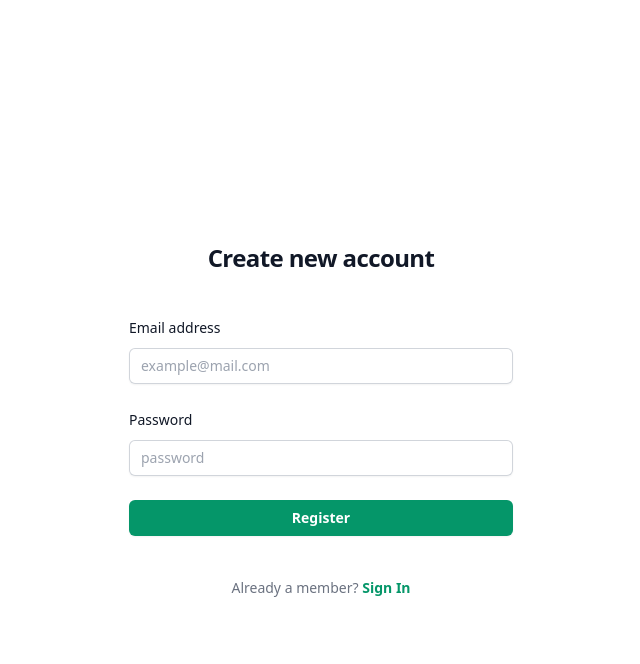
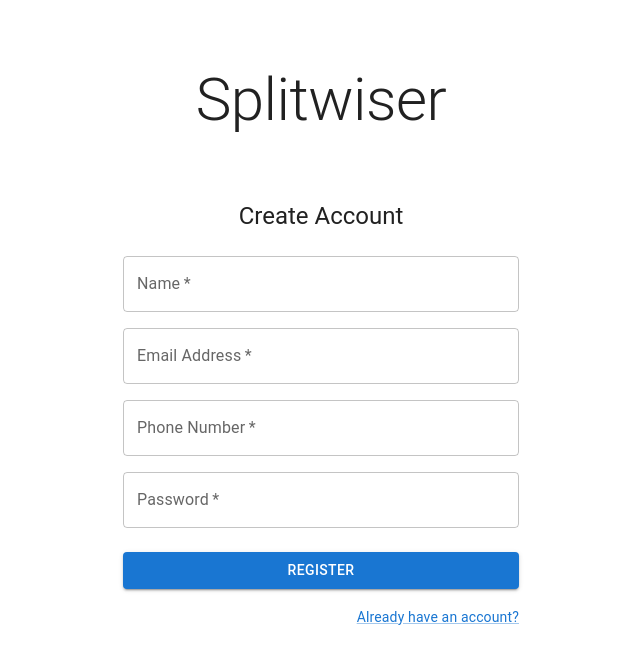
Before and after one commit to venkatkishorp/split_wiser_fe, a Next.js app: page /signup in a window 1280 px wide. Shown: the top 664 px of the page, without its empty margins (319-959 px from the left). Built offline with nearby package versions, Linux system fonts and the light colour scheme; no server answers.

Commit message:
Material UI infusion

```diff
--- a/src/app/api/firebase/auth/signin.js
+++ b/src/app/api/firebase/auth/signin.js
@@ -1,4 +1,4 @@
-import firebase_app from "../config";
+import {firebase_app} from "../config";
 import { signInWithEmailAndPassword, getAuth } from "firebase/auth";
 
 const auth = getAuth(firebase_app);
--- a/src/app/api/firebase/auth/signup.js
+++ b/src/app/api/firebase/auth/signup.js
@@ -1,4 +1,4 @@
-import firebase_app from "../config";
+import { firebase_app } from "../config";
 import { createUserWithEmailAndPassword, getAuth } from "firebase/auth";
 
 const auth = getAuth(firebase_app);
@@ -24,4 +24,4 @@ async function signUp(req) {
         }
     }
 }
-export {signUp};
+export { signUp };
--- a/src/app/api/firebase/config.js
+++ b/src/app/api/firebase/config.js
@@ -1,4 +1,6 @@
 import { initializeApp } from "firebase/app";
+import { getFirestore, collection } from 'firebase/firestore';
+import { getStorage, ref} from 'firebase/storage';
 
 const firebaseConfig = {
     apiKey: process.env.NEXT_PUBLIC_FIREBASE_API_KEY,
@@ -10,8 +12,11 @@ const firebaseConfig = {
     measurementId: process.env.NEXT_PUBLIC_FIREBASE_MEASUREMENT_ID
 };
 
-
 // Initialize Firebase
 const firebase_app = initializeApp(firebaseConfig);
+const db = getFirestore(firebase_app);
+const storage = getStorage(firebase_app);
 
-export default firebase_app;
+const firebaseCollection = collection;
+
+export { firebase_app, db, storage, firebaseCollection, ref };
--- /dev/null
+++ b/src/app/api/userSetup.js
@@ -0,0 +1,33 @@
+import { firebase_app } from "./firebase/config";
+import { collection, addDoc, serverTimestamp } from 'firebase/firestore';
+import { db, firebaseCollection, storage } from './firebase/config'
+
+// const auth = getAuth(firebase_app);
+
+async function userSetup(req) {
+    const userId = req.userId;
+    const userName = req.name;
+    const userPhone = req.phone;
+    const userEmail = req.email;
+
+    try {
+        const result = await addDoc(firebaseCollection(db, 'UserDetails'), {
+            'uId': userId,
+            'name': userName,
+            'phno': userPhone,
+            'email': userEmail
+        });
+
+        return result;
+    }
+     catch (error) {
+        console.log('Error occured at user setup: ', e);
+
+        return {
+            "operationType": "userSetupError",
+            "error": e
+        }
+     }
+}
+
+export { userSetup };
--- a/src/app/page.js
+++ b/src/app/page.js
@@ -1,18 +1,9 @@
-import Image from "next/image";
-
-export default function Home() {
+function page() {
     return (
-        <main className="flex min-h-full flex-col justify-center px-6 py-12 lg:px-8">
-            <div className="space-y-6 sm:mx-auto sm:w-full sm:max-w-sm text-center">
-                <div>
-                    <p class="text-lg font-semibold">Welcome! Splitwise but Wiser!</p>
-                </div>
-                <div>
-                    <a href="/signup">
-                        <button className="flex w-full justify-center rounded-md bg-emerald-600 px-3 py-1.5 text-sm font-semibold leading-6 text-white shadow-sm hover:bg-emerald-500 focus-visible:outline focus-visible:outline-2 focus-visible:outline-offset-2 focus-visible:outline-emerald-600">Get started</button>
-                    </a>
-                </div>
-            </div>
-        </main>
+        <div>
+            <a href='/signup'>Get started</a>
+        </div>
     );
 }
+
+export default page;
--- a/src/app/signin/page.js
+++ b/src/app/signin/page.js
@@ -3,6 +3,21 @@ import React from "react";
 import { useRouter } from 'next/navigation';
 import { signIn } from "../api/firebase/auth/signin";
 import Alert from '@mui/material/Alert';
+import {
+    Container,
+    TextField,
+    Button,
+    Typography,
+    Grid,
+    Box,
+    Avatar,
+    CssBaseline,
+    Link
+  } from '@mui/material';
+import LockOutlinedIcon from '@mui/icons-material/LockOutlined';
+import { createTheme, ThemeProvider } from '@mui/material/styles';
+
+const theme = createTheme();
 
 function Page() {
     const [email, setEmail] = React.useState('');
@@ -36,46 +51,81 @@ function Page() {
 
     return (
         <>
-            { signinError ? <Alert severity="error">Check your email or password!</Alert> : <></> }
+            { signinError && <Alert severity="error">Check your email or password!</Alert> }
 
-            <div class="flex min-h-full flex-col justify-center px-6 py-12 lg:px-8">
-                <div class="sm:mx-auto sm:w-full sm:max-w-sm">
-                    {/* <img class="mx-auto h-10 w-auto" src="https://tailwindui.com/img/logos/mark.svg?color=emerald&shade=600" alt="Your Company"/> */}
-                    <h2 class="mt-10 text-center text-2xl font-bold leading-9 tracking-tight text-gray-900">Sign in to your account</h2>
-                </div>
-
-                <div class="mt-10 sm:mx-auto sm:w-full sm:max-w-sm">
-                    <form class="space-y-6"  onSubmit={handleForm} method="POST">
-                        <div>
-                            <label for="email" class="block text-sm font-medium leading-6 text-gray-900">Email address</label>
-                            <div class="mt-2">
-                                <input id="email" name="email" type="email" placeholder="example@mail.com" onChange={(e) => setEmail(e.target.value)} autocomplete="email" required class="block w-full rounded-md border-0 py-1.5 text-gray-900 shadow-sm ring-1 ring-inset ring-gray-300 placeholder:text-gray-400 focus:ring-2 focus:ring-inset focus:ring-emerald-600 sm:text-sm sm:leading-6"/>
-                            </div>
-                        </div>
-
-                        <div>
-                            <div class="flex items-center justify-between">
-                                <label for="password" class="block text-sm font-medium leading-6 text-gray-900">Password</label>
-                                <div class="text-sm">
-                                    <a href="#" class="font-semibold text-red-600 hover:text-red-500">Forgot password?</a>
-                                </div>
-                            </div>
-                            <div class="mt-2">
-                                <input id="password" name="password" type="password" placeholder="password" onChange={(e) => setPassword(e.target.value)} autocomplete="current-password" required class="block w-full rounded-md border-0 py-1.5 text-gray-900 shadow-sm ring-1 ring-inset ring-gray-300 placeholder:text-gray-400 focus:ring-2 focus:ring-inset focus:ring-emerald-600 sm:text-sm sm:leading-6"/>
-                            </div>
-                        </div>
-
-                        <div>
-                            <button type="submit" class="flex w-full justify-center rounded-md bg-emerald-600 px-3 py-1.5 text-sm font-semibold leading-6 text-white shadow-sm hover:bg-emerald-500 focus-visible:outline focus-visible:outline-2 focus-visible:outline-offset-2 focus-visible:outline-emerald-600">Sign in</button>
-                        </div>
-                    </form>
-
-                    <p class="mt-10 text-center text-sm text-gray-500">
-                        Not a member?
-                        <a href="/signup" class="font-semibold leading-6 text-emerald-600 hover:text-emerald-500"> Register</a>
-                    </p>
-                </div>
-            </div>
+            <ThemeProvider theme={theme}>
+                <Container component="main" maxWidth="xs">
+                    <Box
+                        sx={{
+                            marginTop: 8,
+                            display: 'flex',
+                            flexDirection: 'column',
+                            alignItems: 'center',
+                        }}
+                        >
+                            <Typography variant="h2">
+                                Splitwiser
+                            </Typography>
+                    </Box>
+                    <CssBaseline />
+                    <Box
+                        sx={{
+                            marginTop: 8,
+                            display: 'flex',
+                            flexDirection: 'column',
+                            alignItems: 'center',
+                        }}
+                        >
+                        {/* <Avatar sx={{ m: 1, bgcolor: 'secondary.main' }}>
+                            <LockOutlinedIcon />
+                        </Avatar> */}
+                        <Typography component="h1" variant="h5">
+                            Sign in
+                        </Typography>
+                        <Box component="form" onSubmit={handleForm} sx={{ mt: 1 }}>
+                            <TextField
+                                variant="outlined"
+                                margin="normal"
+                                required
+                                fullWidth
+                                id="email"
+                                label="Email Address"
+                                name="email"
+                                autoComplete="email"
+                                autoFocus
+                                onChange={(e) => setEmail(e.target.value)}
+                                />
+                            <TextField
+                                variant="outlined"
+                                margin="normal"
+                                required
+                                fullWidth
+                                name="password"
+                                label="Password"
+                                type="password"
+                                id="password"
+                                autoComplete="current-password"
+                                onChange={(e) => setEmail(e.target.value)}
+                                />
+                            <Button
+                                type="submit"
+                                fullWidth
+                                variant="contained"
+                                sx={{ mt: 3, mb: 2 }}
+                                >
+                                Sign In
+                            </Button>
+                            <Grid container justifyContent="flex-end">
+                            <Grid item>
+                                <Link href="/signup" variant="body2">
+                                    Don't have an account yet?
+                                </Link>
+                            </Grid>
+                        </Grid>
+                        </Box>
+                    </Box>
+                </Container>
+            </ThemeProvider>
         </>
     );
 }
--- a/src/app/signup/page.js
+++ b/src/app/signup/page.js
@@ -2,20 +2,36 @@
 import React from "react";
 import { useRouter } from 'next/navigation'
 import { stringify } from "postcss";
-// import { signUp } from 'api/firebase/auth/signup/page';
 import { signUp } from "../api/firebase/auth/signup";
+import { userSetup } from "../api/userSetup";
 import Alert from '@mui/material/Alert';
+import {
+    Container,
+    TextField,
+    Button,
+    Typography,
+    Grid,
+    Box,
+    Avatar,
+    CssBaseline,
+    Link
+  } from '@mui/material';
+import LockOutlinedIcon from '@mui/icons-material/LockOutlined';
+import { createTheme, ThemeProvider } from '@mui/material/styles';
+
+const theme = createTheme();
 
 function Page() {
     const [email, setEmail] = React.useState('');
     const [signupError, setSignupError] = React.useState(false);
+    const [errorMessage, setErrorMessage] = React.useState('');
     const [password, setPassword] = React.useState('');
+    const [name, setName] = React.useState('');
+    const [phone, setPhone] = React.useState('');
     const router = useRouter();
 
     const handleForm = async (event) => {
         event.preventDefault()
-
-        // const { result, error } = await signUp(email, password);
 
         const result = await signUp({
             method: 'POST',
@@ -26,57 +42,143 @@ function Page() {
         });
 
         if (result?.operationType == "signIn") {
-            router.push("/admin");
+            const addUser = await userSetup({
+                'userId': result?.user.uid,
+                'name': name,
+                'phone': phone,
+                'email': email
+            });
+
+            if (addUser?.type === 'document') {
+                router.push("/admin");
+            }
+            else {
+                router.push("/signin");
+                setSignupError(true);
+                setPassword('');
+                setErrorMessage('Error adding user. Please try to login.')
+                setTimeout(() => {
+                    setSignupError(false);
+                }, 3500);
+            }
         }
         else {
             router.push("/signup");
             setSignupError(true);
             setPassword('');
+            setErrorMessage('An account with this email already exists!')
             setTimeout(() => {
                 setSignupError(false);
-            }, 3000);
+            }, 3500);
         }
     }
+
     return (
         <>
-            { signupError ? <Alert severity="error">The email exists already!</Alert> : <></> }
+            { signupError && <Alert severity="error">{errorMessage}</Alert> }
 
-            <div class="flex min-h-full flex-col justify-center px-6 py-12 lg:px-8">
-                <div class="sm:mx-auto sm:w-full sm:max-w-sm">
-                    {/* <img class="mx-auto h-10 w-auto" src="https://tailwindui.com/img/logos/mark.svg?color=emerald&shade=600" alt="Your Company"/> */}
-                    <h2 class="mt-10 text-center text-2xl font-bold leading-9 tracking-tight text-gray-900">Create new account</h2>
-                </div>
-
-                <div class="mt-10 sm:mx-auto sm:w-full sm:max-w-sm">
-                    <form class="space-y-6"  onSubmit={handleForm} method="POST">
-                        <div>
-                            <label for="email" class="block text-sm font-medium leading-6 text-gray-900">Email address</label>
-                            <div class="mt-2">
-                                <input id="email" name="email" type="email" placeholder="example@mail.com" onChange={(e) => setEmail(e.target.value)} autocomplete="email" required class="block w-full rounded-md border-0 py-1.5 text-gray-900 shadow-sm ring-1 ring-inset ring-gray-300 placeholder:text-gray-400 focus:ring-2 focus:ring-inset focus:ring-emerald-600 sm:text-sm sm:leading-6"/>
-                            </div>
-                        </div>
-
-                        <div>
-                            <div class="flex items-center justify-between">
-                                <label for="password" class="block text-sm font-medium leading-6 text-gray-900">Password</label>
-                            </div>
-                            <div class="mt-2">
-                                <input id="password" name="password" type="password" placeholder="password" onChange={(e) => setPassword(e.target.value)} autocomplete="current-password" required class="block w-full rounded-md border-0 py-1.5 text-gray-900 shadow-sm ring-1 ring-inset ring-gray-300 placeholder:text-gray-400 focus:ring-2 focus:ring-inset focus:ring-emerald-600 sm:text-sm sm:leading-6"/>
-                            </div>
-                        </div>
-
-                        <div>
-                            <button type="submit" class="flex w-full justify-center rounded-md bg-emerald-600 px-3 py-1.5 text-sm font-semibold leading-6 text-white shadow-sm hover:bg-emerald-500 focus-visible:outline focus-visible:outline-2 focus-visible:outline-offset-2 focus-visible:outline-emerald-600">Register</button>
-                        </div>
-                    </form>
-
-                    <p class="mt-10 text-center text-sm text-gray-500">
-                        Already a member?
-                        <a href="/signin" class="font-semibold leading-6 text-emerald-600 hover:text-emerald-500"> Sign In</a>
-                    </p>
-                </div>
-            </div>
+            <ThemeProvider theme={theme}>
+                <Container component="main" maxWidth="xs">
+                    <Box
+                        sx={{
+                            marginTop: 8,
+                            display: 'flex',
+                            flexDirection: 'column',
+                            alignItems: 'center',
+                        }}
+                        >
+                            <Typography variant="h2">
+                                Splitwiser
+                            </Typography>
+                    </Box>
+                    <CssBaseline />
+                    <Box
+                        sx={{
+                            marginTop: 8,
+                            display: 'flex',
+                            flexDirection: 'column',
+                            alignItems: 'center',
+                        }}
+                        >
+                        {/* <Avatar sx={{ m: 1, bgcolor: 'secondary.main' }}>
+                            <LockOutlinedIcon />
+                        </Avatar> */}
+                        <Typography component="h1" variant="h5">
+                            Create Account
+                        </Typography>
+                        <Box component="form" onSubmit={handleForm} sx={{ mt: 3 }}>
+                            <Grid container spacing={2}>
+                                <Grid item xs={12}>
+                                    <TextField
+                                        variant="outlined"
+                                        required
+                                        fullWidth
+                                        id="name"
+                                        label="Name"
+                                        name="name"
+                                        autoComplete="name"
+                                        onChange={(e) => setName(e.target.value)}
+                                        />
+                                </Grid>
+                                <Grid item xs={12}>
+                                    <TextField
+                                        variant="outlined"
+                                        required
+                                        fullWidth
+                                        id="email"
+                                        label="Email Address"
+                                        name="email"
+                                        autoComplete="email"
+                                        onChange={(e) => setEmail(e.target.value)}
+                                        />
+                                </Grid>
+                                <Grid item xs={12}>
+                                    <TextField
+                                        variant="outlined"
+                                        required
+                                        fullWidth
+                                        id="phone"
+                                        label="Phone Number"
+                                        name="phone"
+                                        autoComplete="tel"
+                                        onChange={(e) => setPhone(e.target.value)}
+                                        />
+                                </Grid>
+                                <Grid item xs={12}>
+                                    <TextField
+                                        variant="outlined"
+                                        required
+                                        fullWidth
+                                        name="password"
+                                        label="Password"
+                                        type="password"
+                                        id="password"
+                                        autoComplete="current-password"
+                                        onChange={(e) => setPassword(e.target.value)}
+                                        />
+                                </Grid>
+                            </Grid>
+                            <Button
+                                type="submit"
+                                fullWidth
+                                variant="contained"
+                                sx={{ mt: 3, mb: 2 }}
+                                >
+                                Register
+                            </Button>
+                            <Grid container justifyContent="flex-end">
+                                <Grid item>
+                                    <Link href="/signin" variant="body2">
+                                        Already have an account?
+                                    </Link>
+                                </Grid>
+                            </Grid>
+                        </Box>
+                    </Box>
+                </Container>
+            </ThemeProvider>
         </>
+        // <div>Hii</div>
     );
 }
 
```
Also changed, not shown: package.json (+4 -3 lines), 1 other file (tests, documents, lock files or other folders).
